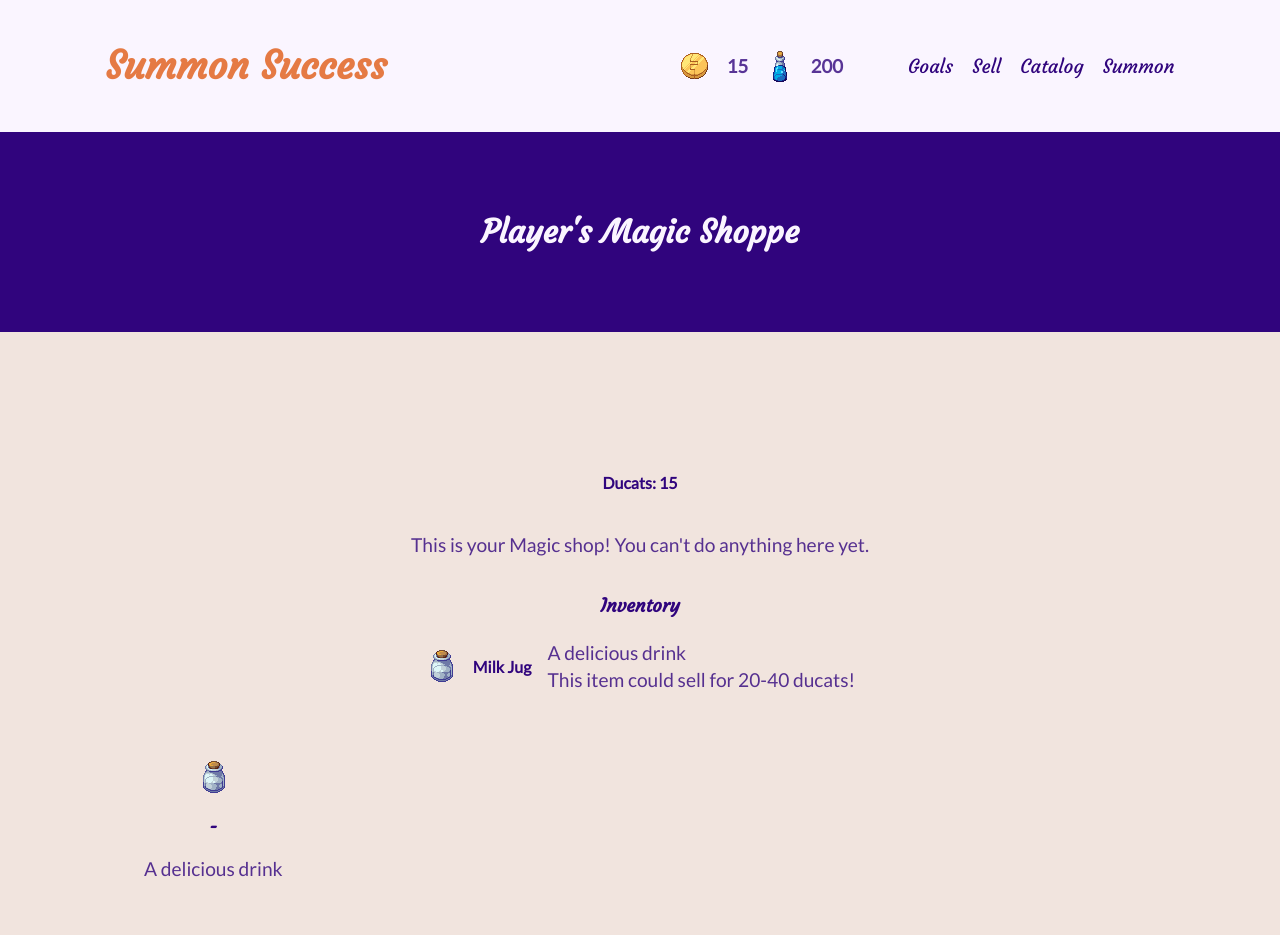
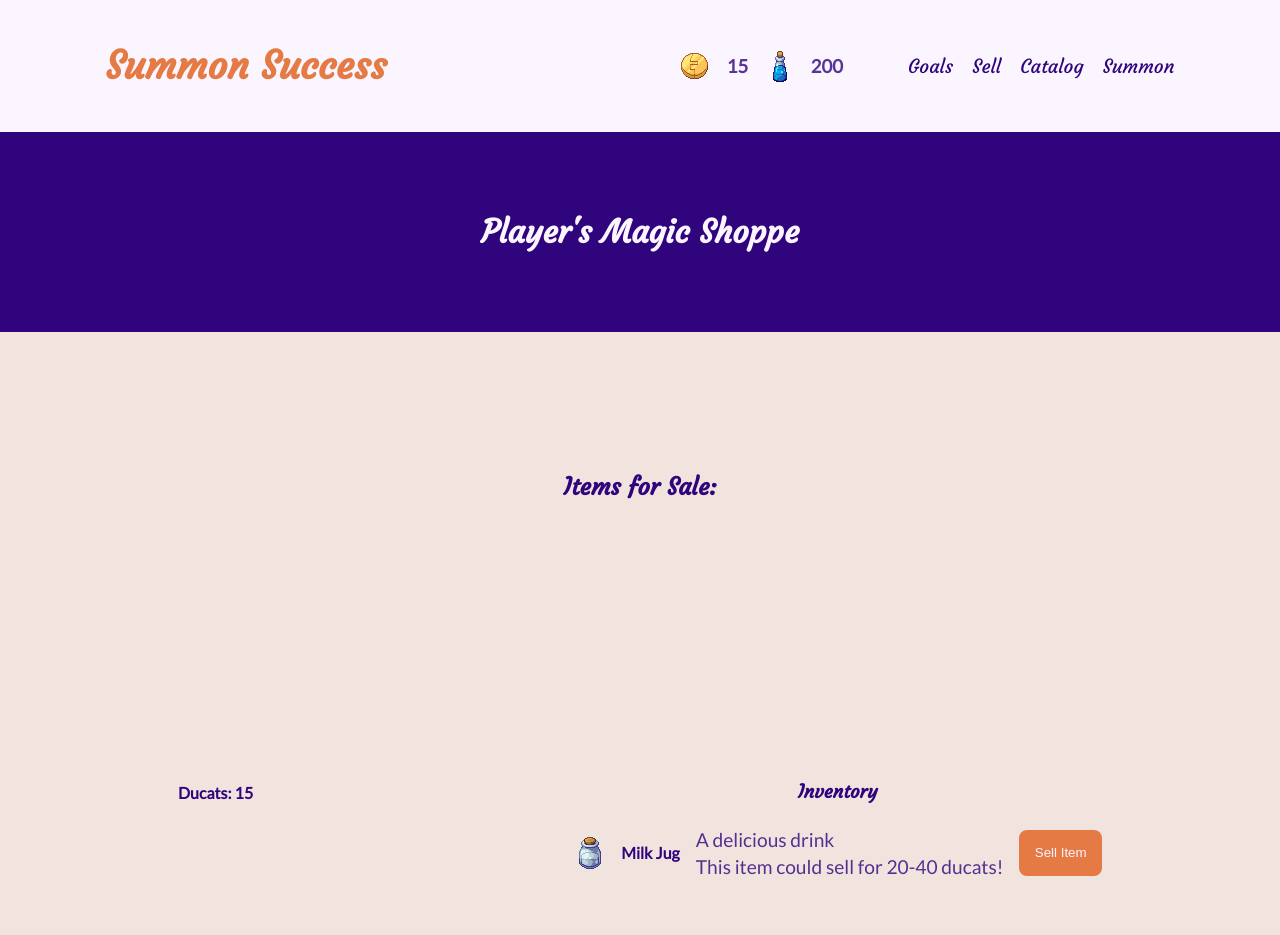
Before and after one commit to cmarsh27/chromemagic, a React (Create React App) app: page /shop in a window 1280 px wide. Shown: the top 935 px of the page. Built offline with nearby package versions, Linux system fonts and the light colour scheme.

Commit message:
shop styling

```diff
--- a/src/App.js
+++ b/src/App.js
@@ -9,12 +9,21 @@ import Catalog from "./pages/Catalog/Catalog";
 import Shop from "./pages/Shop/Shop";
 import Summon from "./pages/Summon/Summon";
 
+
+
+
+
 const defaultInventory = [{name : "Milk Jug", rarity : "common", max : 40 , min : 20 , description : "A delicious drink", image: "jar-water.png"}]
+
+
 
 function App() {
    const [spirit , setSpirit]  = useState(JSON.parse(localStorage.getItem("spirit")) || 200)
    const [ducats , setDucats]  = useState(JSON.parse(localStorage.getItem("ducats")) || 15)
    const [inventory , setInventory]  = useState(JSON.parse(localStorage.getItem("inventory")) || defaultInventory)
+   const [stock , setStock]  = useState(JSON.parse(localStorage.getItem("stock")) || [])
+
+   const maxStock = 3;
 
    useEffect(() => {
       localStorage.setItem("spirit", JSON.stringify(spirit))
@@ -28,6 +37,10 @@ function App() {
       localStorage.setItem("inventory", JSON.stringify(inventory))
    },[inventory])
 
+   useEffect(() => {
+      localStorage.setItem("stock", JSON.stringify(stock))
+   },[stock])
+
 
    const modifySpirit = modifier => {
       setSpirit(current => current + modifier);
@@ -38,16 +51,29 @@ function App() {
    }
 
    const addInventory = item => {
-      //setInventory(current => current.push(item))
       const newInventory = [...inventory,  item ];
       setInventory(newInventory)
       modifySpirit(-item.cost)
    }
 
    const removeInventory = item => {
-      const newInventory = inventory.filter((current) => current.title !== item.title)
-      setInventory(newInventory)
-      console.log(newInventory)
+      if (stock.length < maxStock) {
+         const newInventory = inventory.filter((current) => current.title !== item.title)
+         setInventory(newInventory)
+         console.log(newInventory)
+      }
+   }
+
+   const addStock = item => {
+      if (stock.length < maxStock) {
+         const newStock = [...stock,  item ];
+         setStock(newStock)
+      }
+   }
+
+   const removeStock = item => {
+      const newStock = stock.filter((current) => current.title !== item.title)
+      setStock(newStock)
    }
 
    return (
@@ -57,7 +83,7 @@ function App() {
                <Route path="/get-started" exact element = {<Landing/>} />
                <Route path="/" exact element = {<Goals spirit={spirit} modifySpirit={modifySpirit} inventory={inventory}/>} />
                <Route path="/catalog" exact element = {<Catalog ducats={ducats} modifyDucats={modifyDucats} inventory={inventory}/>} />
-               <Route path="/shop" exact element = {<Shop ducats={ducats} modifyDucats={modifyDucats}  inventory={inventory} removeInventory={removeInventory}/>} />
+               <Route path="/shop" exact element = {<Shop ducats={ducats} modifyDucats={modifyDucats}  inventory={inventory} removeInventory={removeInventory} stock={stock} addStock={addStock}/>} />
                <Route path="/summon" exact element = {<Summon spirit={spirit} modifySpirit={modifySpirit} inventory={inventory} addInventory={addInventory}/>} />
             </Routes>
             <Footer/>
--- /dev/null
+++ b/src/components/ShoppeStock/ShoppeStock.js
@@ -0,0 +1,23 @@
+import React from 'react'
+
+import ItemCard from '../ItemCard/ItemCard'
+
+const ShoppeStock = ({stock}) => {
+  return (
+    <>
+        <h2>Items for Sale: </h2>
+        <div className='shoppe-stock'>
+
+            {stock.map((item, index) =>
+                    <div key = {index} className="shop-item " >
+                        <img src={require("../../Icons/" +  item.image)}></img>
+                        <h3 className={item.rarity}>{item.title}</h3>
+                        <p className='description'> {item.description} </p>
+                    </div>
+                )}
+        </div>
+    </>
+  )
+}
+
+export default ShoppeStock
--- a/src/index.css
+++ b/src/index.css
@@ -20,6 +20,7 @@ body {
   color: var(--dark-color);
   min-height: 100vh;
 }
+
 
 h1,h2,h3{
   font-family: 'Courgette', cursive;
@@ -108,6 +109,17 @@ a{
 
 .shop-items div{
   flex:1;
+}
+
+.shoppe-stock{
+  display: flex;;
+}
+.shop-item{
+  width: 15vw;
+  background:rgba(91, 46, 107, 0.1);
+  border-radius: 2em;
+  padding:2em 1em ;
+  margin:2em;
 }
 
 .recipe-list{
--- a/src/pages/Goals/Goals.js
+++ b/src/pages/Goals/Goals.js
@@ -49,6 +49,8 @@ const Goals = ({spirit, modifySpirit, inventory}) => {
 
             <div>
               <h2>Today's Goals</h2>
+              <p>Add some goals to complete today...</p>
+              <br />
                 {goalData.map((goal, index) =>
                 <div key = {index} className="goal-item">
                 <p>{goal.title}</p>
--- a/src/pages/Landing/Landing.js
+++ b/src/pages/Landing/Landing.js
@@ -26,7 +26,7 @@ const Landing = () => {
             </div>
 
         </section>
-        <section className='dark magic-img' >
+        <section className='dark table-img' >
             <div>
                 <h2>Goals + Magic = Productivity like never before</h2>
             </div>
--- a/src/pages/Shop/Shop.js
+++ b/src/pages/Shop/Shop.js
@@ -1,12 +1,16 @@
 import React, {useState} from 'react'
 
 import Inventory from '../../components/Inventory/Inventory'
+import ShoppeStock from '../../components/ShoppeStock/ShoppeStock'
 import ItemCard from '../../components/ItemCard/ItemCard'
 
 
-const Shop = ({ducats, modifyDucats, inventory, removeInventory}) => {
+const Shop = ({ducats, modifyDucats, inventory, removeInventory, stock, addStock}) => {
 
-
+  const sellItem = (item) => {
+    addStock(item)
+    removeInventory(item)
+  }
 
 
   return (
@@ -14,21 +18,40 @@ const Shop = ({ducats, modifyDucats, inventory, removeInventory}) => {
         <header className="header">
             <h1>Player's Magic Shoppe</h1>
         </header>
-        <section className='section offwhite'>
+        <section className='section'>
+
+
+          <ShoppeStock stock={stock}/>
+
+        </section>
+        <section>
+          <div className="divided">
           <h4 className='description'>Ducats: {ducats} </h4>
-          <p>This is your Magic shop! You can't do anything here yet.</p>
-          <Inventory inventory={inventory}/>
-          <div className='recipe-list'>
-            {inventory.map((item, index) =>
-                    <div key = {index} className="recipe-item" >
-                    <ItemCard item = {item}/>
-                    <button onClick={() => removeInventory(item)}>Sell Item</button>
-                    </div>
-                )}
-            </div>
+
+          <div>
+
+          <h3>Inventory</h3>
+          {inventory.map((item, index) =>
+              <div key = {index} className="inventory-item">
+                  <img src={require("../../Icons/" +  item.image)}></img>
+                  <h4 className={item.rarity}>{item.name}</h4>
+                  <div className='inventory-description'>
+                  <p>{item.description} </p>
+                  <p> This item could sell for {item.min}-{item.max} ducats!</p>
+                  </div>
+                  <button onClick={() => sellItem(item)}>Sell Item</button>
+
+              </div>
+          )}
+          </div>
+          </div>
+
 
 
         </section>
+
+
+
   </>
   )
 }
```
